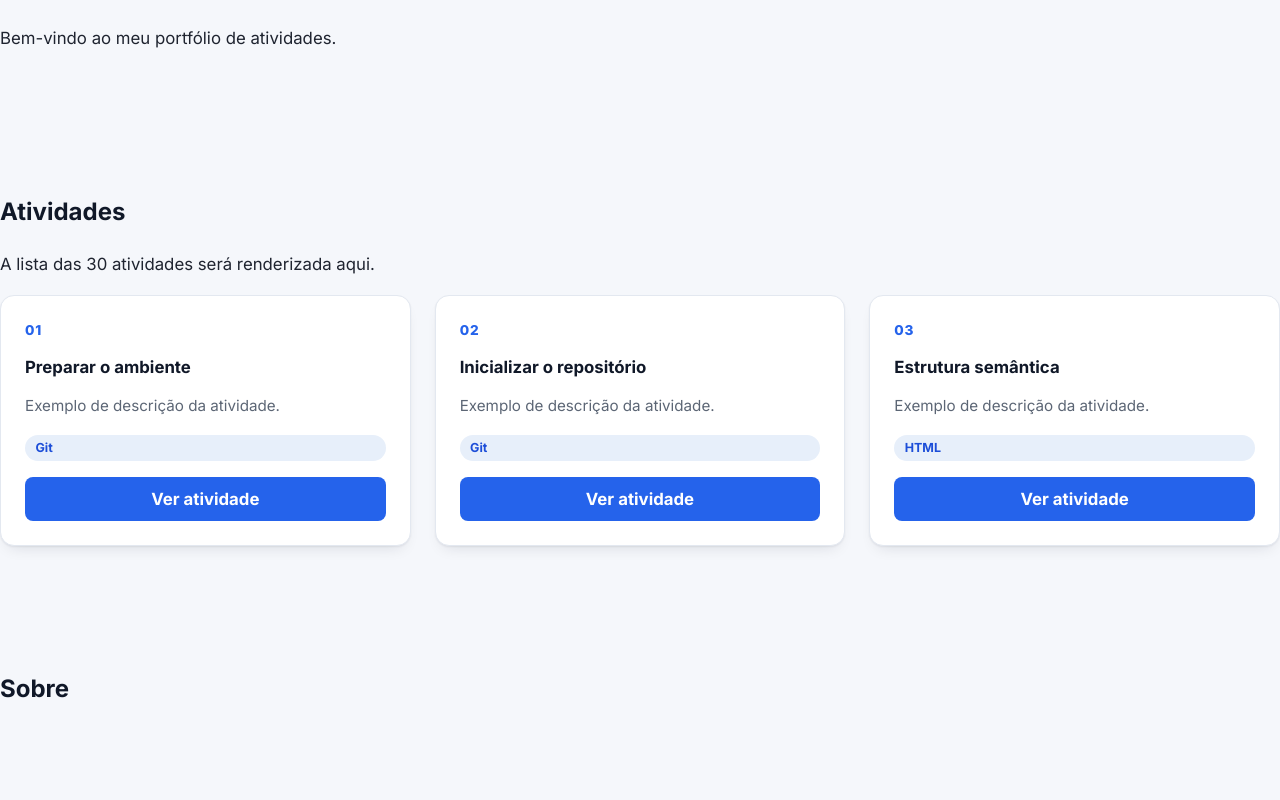
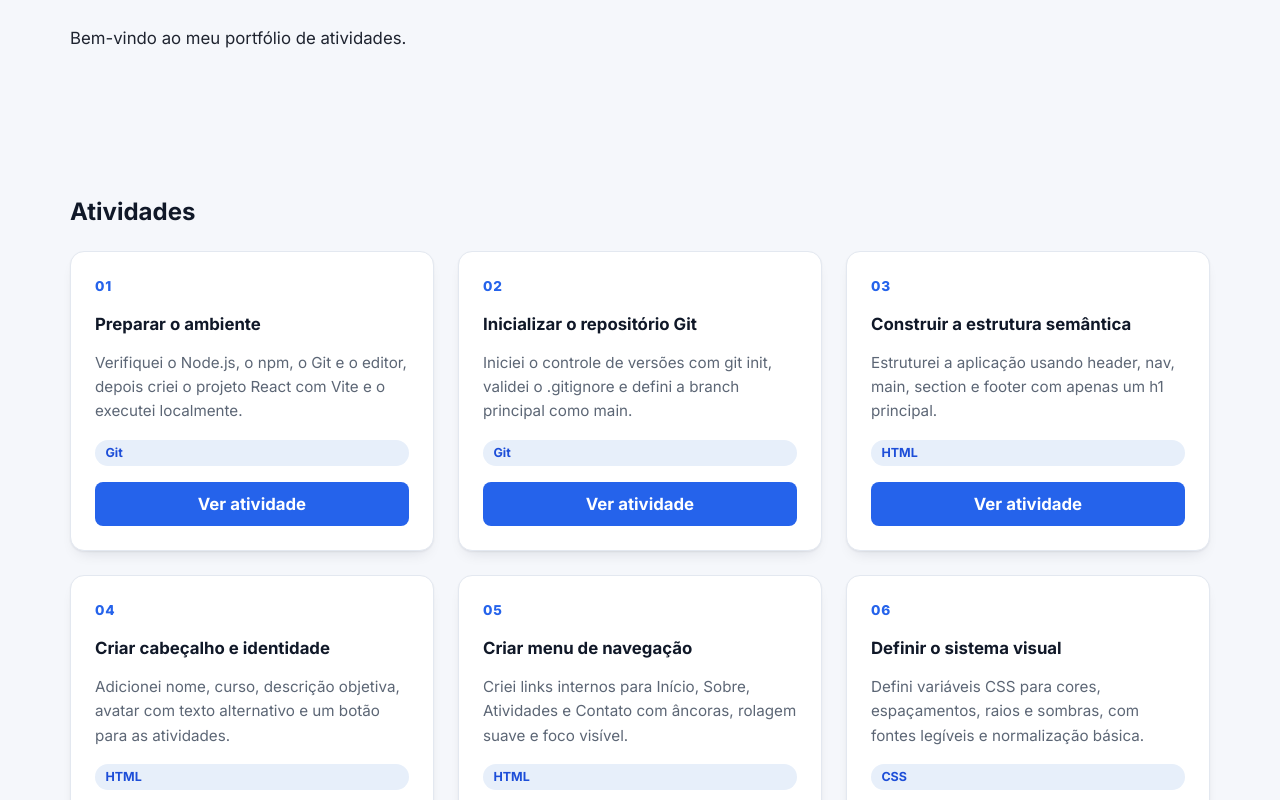
Before and after one commit to Marinho2005/exercicio-faculdade, a React (Vite) app: page / in a window 1280 px wide. Shown: the part 460-1260 px from the top of the page. Built offline with nearby package versions, Linux system fonts and the light colour scheme.

Commit message:
feat: renderizar atividades com map e key estavel

```diff
--- a/src/App.tsx
+++ b/src/App.tsx
@@ -1,6 +1,7 @@
 import Cabecalho from './components/Cabecalho'
 import Navegacao from './components/Navegacao'
 import Rodape from './components/Rodape'
+import SecaoAtividades from './components/SecaoAtividades'
 import './styles/global.css'
 
 function App() {
@@ -10,50 +11,24 @@ function App() {
       <Navegacao />
       <main>
         <section id="inicio" aria-labelledby="titulo-inicio">
-          <h2 id="titulo-inicio">Início</h2>
-          <p>Bem-vindo ao meu portfólio de atividades.</p>
+          <div className="container">
+            <h2 id="titulo-inicio">Início</h2>
+            <p>Bem-vindo ao meu portfólio de atividades.</p>
+          </div>
         </section>
 
-        <section id="atividades" aria-labelledby="titulo-atividades">
-          <h2 id="titulo-atividades">Atividades</h2>
-          <p>A lista das 30 atividades será renderizada aqui.</p>
-          <ul className="lista-cartoes">
-            <li className="card-atividade">
-              <span className="card-numero">01</span>
-              <h3>Preparar o ambiente</h3>
-              <p className="card-descricao">Exemplo de descrição da atividade.</p>
-              <span className="card-tecnologia">Git</span>
-              <button className="card-botao" type="button">
-                Ver atividade
-              </button>
-            </li>
-            <li className="card-atividade">
-              <span className="card-numero">02</span>
-              <h3>Inicializar o repositório</h3>
-              <p className="card-descricao">Exemplo de descrição da atividade.</p>
-              <span className="card-tecnologia">Git</span>
-              <button className="card-botao" type="button">
-                Ver atividade
-              </button>
-            </li>
-            <li className="card-atividade">
-              <span className="card-numero">03</span>
-              <h3>Estrutura semântica</h3>
-              <p className="card-descricao">Exemplo de descrição da atividade.</p>
-              <span className="card-tecnologia">HTML</span>
-              <button className="card-botao" type="button">
-                Ver atividade
-              </button>
-            </li>
-          </ul>
-        </section>
+        <SecaoAtividades />
 
         <section id="sobre" aria-labelledby="titulo-sobre">
-          <h2 id="titulo-sobre">Sobre</h2>
+          <div className="container">
+            <h2 id="titulo-sobre">Sobre</h2>
+          </div>
         </section>
 
         <section id="contato" aria-labelledby="titulo-contato">
-          <h2 id="titulo-contato">Contato</h2>
+          <div className="container">
+            <h2 id="titulo-contato">Contato</h2>
+          </div>
         </section>
       </main>
       <Rodape />
--- a/src/components/CardAtividade.tsx
+++ b/src/components/CardAtividade.tsx
@@ -1,7 +1,37 @@
-function CardAtividade() {
+interface PropsCardAtividade {
+  numero: number
+  titulo: string
+  descricao: string
+  tecnologia: string
+  link?: string
+  onVer: () => void
+}
+
+function CardAtividade({
+  numero,
+  titulo,
+  descricao,
+  tecnologia,
+  link,
+  onVer,
+}: PropsCardAtividade) {
+  const numeroFormatado = String(numero).padStart(2, '0')
+
   return (
-    <div className="card-atividade">
-    </div>
+    <li className="card-atividade">
+      <span className="card-numero">{numeroFormatado}</span>
+      <h3>{titulo}</h3>
+      <p className="card-descricao">{descricao}</p>
+      <span className="card-tecnologia">{tecnologia}</span>
+      {link && (
+        <a className="card-link" href={link} target="_blank" rel="noreferrer">
+          Repositório
+        </a>
+      )}
+      <button className="card-botao" type="button" onClick={onVer}>
+        Ver atividade
+      </button>
+    </li>
   )
 }
 
--- /dev/null
+++ b/src/components/SecaoAtividades.tsx
@@ -0,0 +1,28 @@
+import { atividades } from '../data/atividades'
+import CardAtividade from './CardAtividade'
+
+function SecaoAtividades() {
+  return (
+    <section id="atividades" aria-labelledby="titulo-atividades">
+      <div className="container">
+        <h2 id="titulo-atividades">Atividades</h2>
+        <ul className="lista-cartoes">
+          {/* map transforma cada item do array em um cartão com a propria key */}
+          {atividades.map((atividade) => (
+            <CardAtividade
+              key={atividade.id}
+              numero={atividade.id}
+              titulo={atividade.titulo}
+              descricao={atividade.descricao}
+              tecnologia={atividade.tecnologia}
+              link={atividade.link}
+              onVer={() => {}}
+            />
+          ))}
+        </ul>
+      </div>
+    </section>
+  )
+}
+
+export default SecaoAtividades
```
